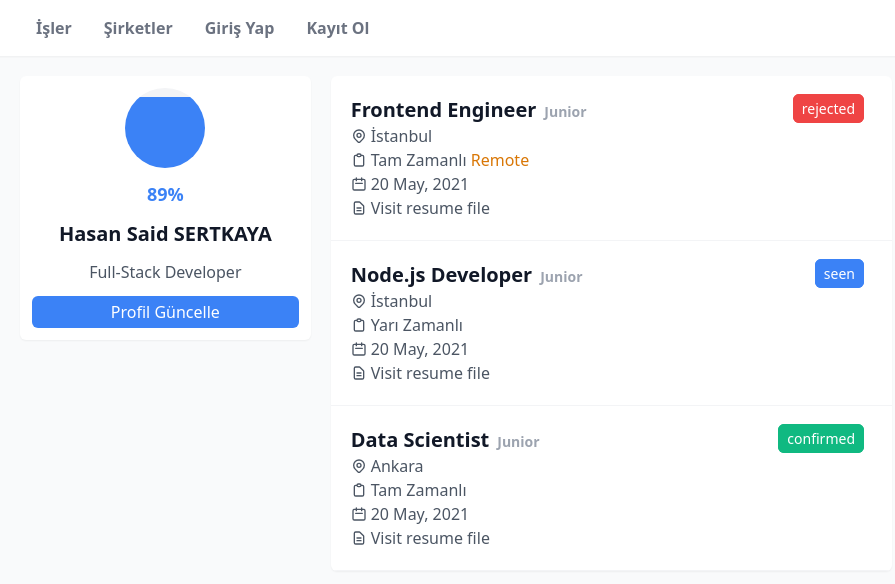
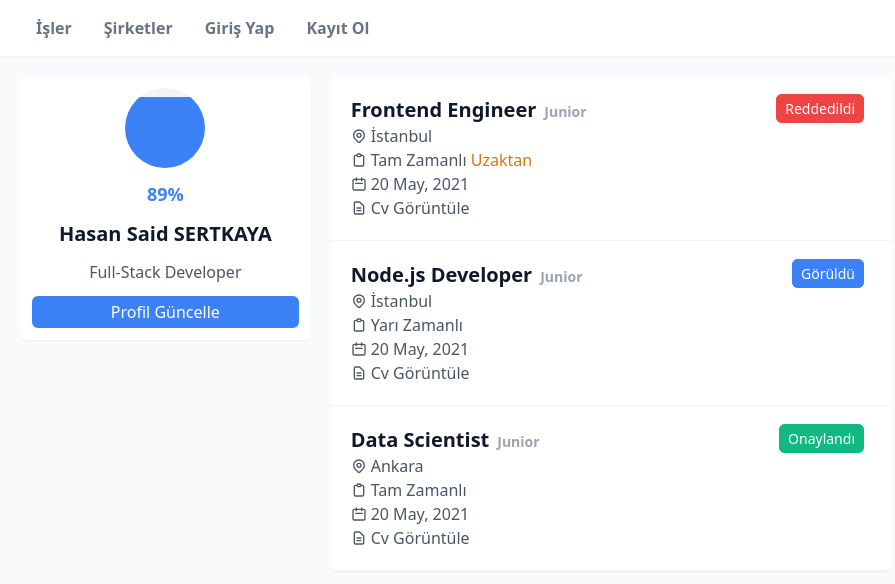
Before and after one commit to hasansaid/Is-Bulma-Sitesi, a React (Create React App) app: page /applied in a window 1280 px wide. Shown: the top 584 px of the page, without its empty margins (184-1079 px from the left). Built offline with nearby package versions, Linux system fonts and the light colour scheme.

Commit message:
Düzeltmeler

```diff
--- a/src/components/Applied/Jobs.jsx
+++ b/src/components/Applied/Jobs.jsx
@@ -5,13 +5,13 @@ const Jobs = () => {
   const statusInfo = type => {
     switch (type) {
       case 'confirmed':
-        return { text: 'confirmed', color: 'green' }
+        return { text: 'Onaylandı', color: 'green' }
       case 'rejected':
-        return { text: 'rejected', color: 'red' }
+        return { text: 'Reddedildi', color: 'red' }
       case 'seen':
-        return { text: 'seen', color: 'blue' }
+        return { text: 'Görüldü', color: 'blue' }
       default:
-        return { text: 'unseen', color: 'gray' }
+        return { text: 'Görülmedi', color: 'gray' }
     }
   }
 
@@ -74,7 +74,7 @@ const Jobs = () => {
                   <p>
                     {job.contract}{' '}
                     {job.remote && (
-                      <span className="text-yellow-600">Remote</span>
+                      <span className="text-yellow-600">Uzaktan</span>
                     )}
                   </p>
                 </div>
@@ -111,7 +111,7 @@ const Jobs = () => {
                     />
                   </svg>
                   <a href="/" target="_blank">
-                    Visit resume file
+                    Cv Görüntüle
                   </a>
                 </div>
               </div>
--- a/src/components/Saved/Jobs.jsx
+++ b/src/components/Saved/Jobs.jsx
@@ -51,17 +51,24 @@ export default function Jobs() {
                 <p>
                   {job.contract}{' '}
                   {job.remote && (
-                    <span className="text-yellow-600">Remote</span>
+                    <span className="text-yellow-600">Uzaktan</span>
                   )}
                 </p>
               </div>
             </div>
             <div className="flex mt-3 space-x-2 md:space-x-0 md:space-y-2 md:mt-0 md:flex-col md:w-2/12">
-              <Button block type="solid">
-                Apply
+              <Button
+                block
+                type="solid"
+                // onClick={() => {
+                //   document.getElementById('applyModalID').style.display = 'none'
+                //   window.location = '/applied'
+                // }}
+              >
+                Başvur
               </Button>
               <Button block type="outline">
-                {job.saved ? 'Saved' : 'Save'}
+                {job.saved ? 'Kaydedildi' : 'Kaydet'}
               </Button>
             </div>
           </li>
```
